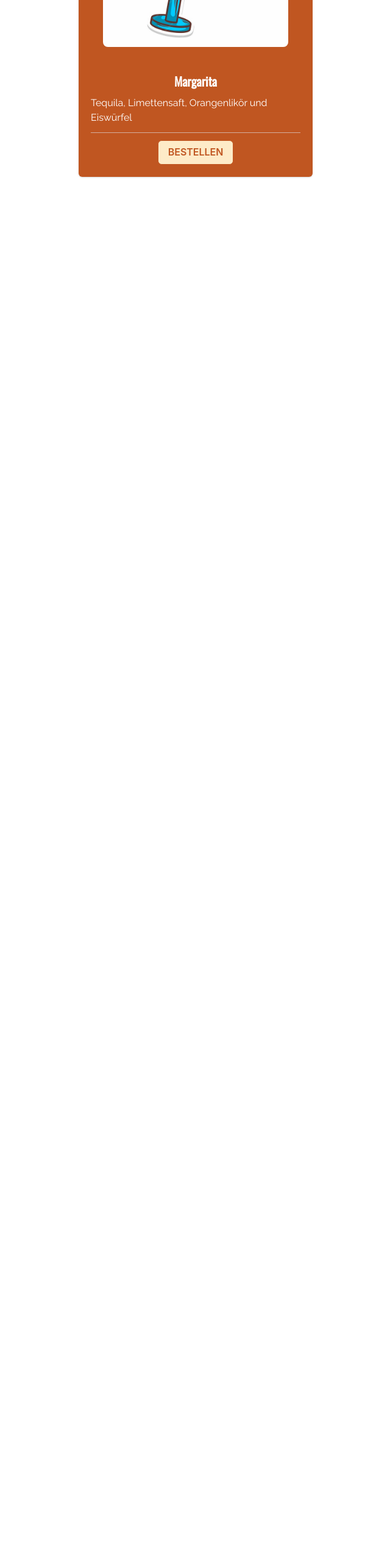
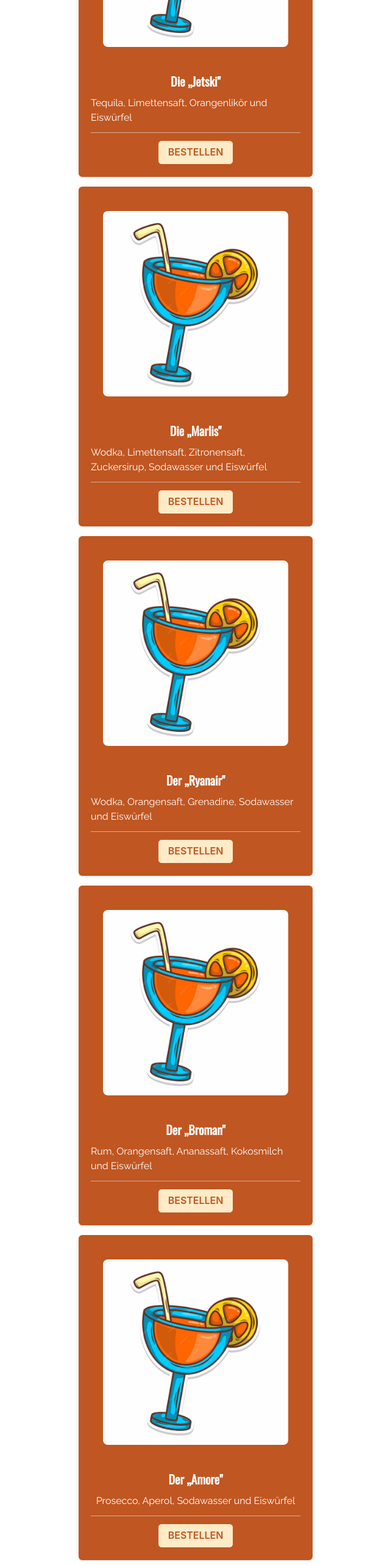
Before and after one commit to mrinfinidy/menu-card, a React (Create React App) app: page / in a window 1280 px wide. Shown: the part 940-3506 px from the top of the page at 61% size, without its empty margins (319-959 px from the left). Before the commit the page ends 1238 px from the top, so only its background shows below. Built offline with nearby package versions, Linux system fonts and the light colour scheme.

Commit message:
Add cocktails to menu

```diff
--- a/src/pages/Cocktail.tsx
+++ b/src/pages/Cocktail.tsx
@@ -1,4 +1,4 @@
-import React, { useRef } from 'react';
+import React from 'react';
 import {
     useColorModeValue,
     Button,
--- a/src/pages/Home.tsx
+++ b/src/pages/Home.tsx
@@ -43,9 +43,29 @@ const Home = () => {
                 description={barbara.description}
             />
             <Cocktail
-                imageSrc={margarita.imageSrc}
-                name={margarita.name}
-                description={margarita.description}
+                imageSrc={jetski.imageSrc}
+                name={jetski.name}
+                description={jetski.description}
+            />
+            <Cocktail
+                imageSrc={marlis.imageSrc}
+                name={marlis.name}
+                description={marlis.description}
+            />
+            <Cocktail
+                imageSrc={ryanair.imageSrc}
+                name={ryanair.name}
+                description={ryanair.description}
+            />
+            <Cocktail
+                imageSrc={broman.imageSrc}
+                name={broman.name}
+                description={broman.description}
+            />
+            <Cocktail
+                imageSrc={amore.imageSrc}
+                name={amore.name}
+                description={amore.description}
             />
         </Flex>
     )
@@ -53,16 +73,38 @@ const Home = () => {
 
 const barbara = {
     imageSrc: "cocktails/mojito.png",
-    name: "Die \„Barbara\"",
+    name: "Die „Barbara\"",
     description: "Rum, Zucker, Limettensaft, Sodawasser, Minze und Eiswürfel"
     }
 
-const margarita = {
+const jetski = {
     imageSrc: "cocktails/mojito.png",
-    name: "Margarita",
+    name: "Die „Jetski\"",
     description: "Tequila, Limettensaft, Orangenlikör und Eiswürfel"
 }
 
+const marlis = {
+    imageSrc: "cocktails/mojito.png",
+    name: "Die „Marlis\"",
+    description: "Wodka, Limettensaft, Zitronensaft, Zuckersirup, Sodawasser und Eiswürfel"
+}
 
+const ryanair = {
+    imageSrc: "cocktails/mojito.png",
+    name: "Der „Ryanair\"",
+    description: "Wodka, Orangensaft, Grenadine, Sodawasser und Eiswürfel"
+}
+
+const broman = {
+    imageSrc: "cocktails/mojito.png",
+    name: "Der „Broman\"",
+    description: "Rum, Orangensaft, Ananassaft, Kokosmilch und Eiswürfel"
+}
+
+const amore = {
+    imageSrc: "cocktails/mojito.png",
+    name: "Der „Amore\"",
+    description: "Prosecco, Aperol, Sodawasser und Eiswürfel"
+}
 
 export default Home;
```
